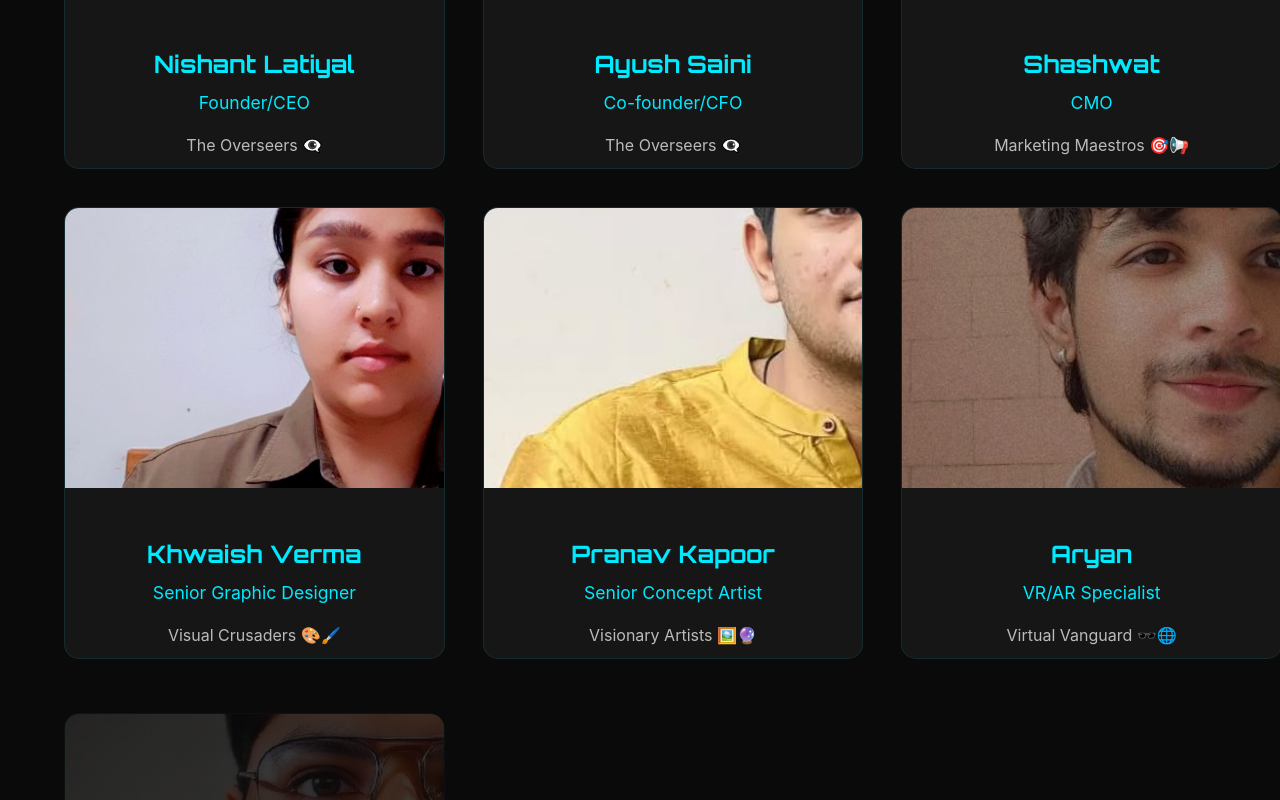
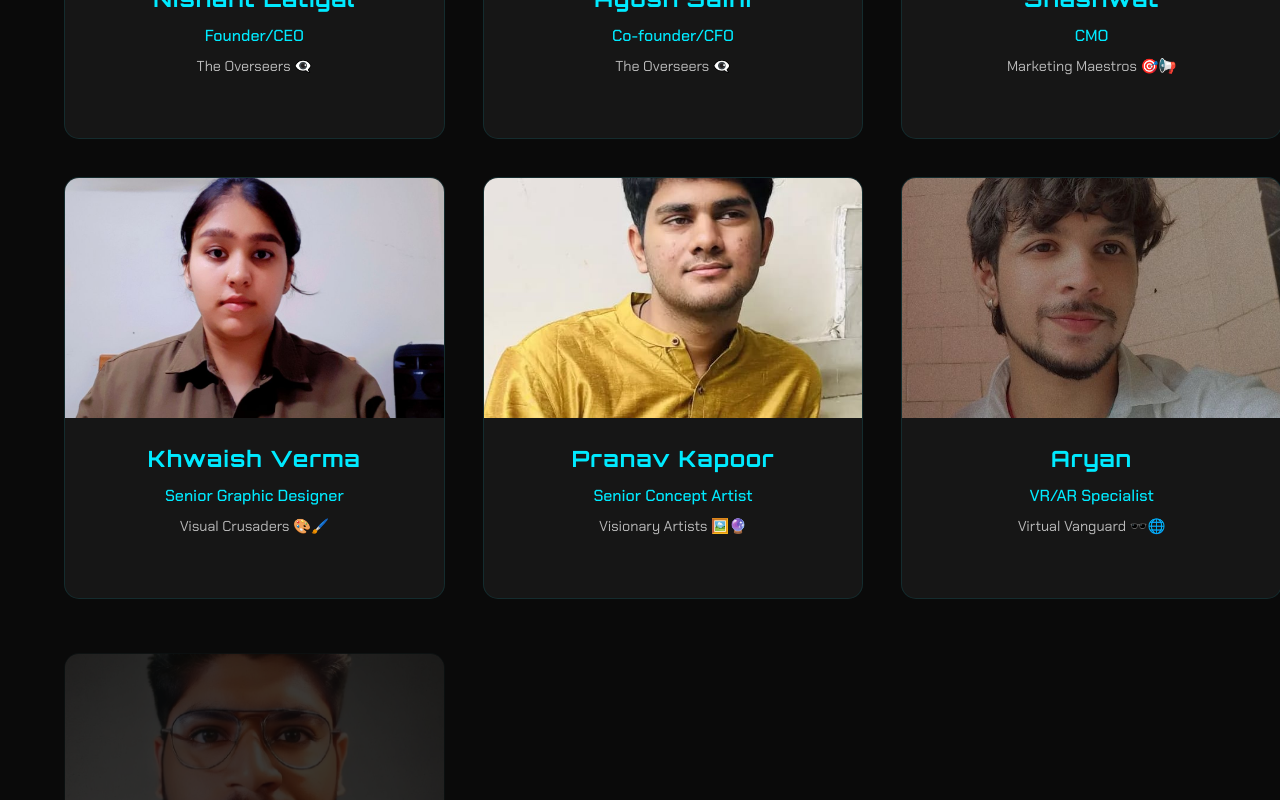
Before and after one commit to Lowdata/iceshard, a React (Vite) app: page /team in a window 1280 px wide. Shown: the part 1000-1800 px from the top of the page. Built offline with nearby package versions, Linux system fonts and the light colour scheme.

Commit message:
add icons and content

```diff
--- a/package.json
+++ b/package.json
@@ -12,6 +12,7 @@
   "dependencies": {
     "react": "^18.3.1",
     "react-dom": "^18.3.1",
+    "react-icons": "^5.4.0",
     "react-router-dom": "^7.1.5"
   },
   "devDependencies": {
--- a/src/Pages/Team.jsx
+++ b/src/Pages/Team.jsx
@@ -1,4 +1,5 @@
 import { useState, useEffect } from 'react';
+import { FaLinkedinIn, FaTwitter, FaGithub, FaInstagram } from 'react-icons/fa';
 import "../css/Team.css";
 
 const Team = () => {
@@ -53,7 +54,7 @@ const Team = () => {
       role: "Senior Graphic Designer",
       faction: "Visual Crusaders 🎨🖌️",
       description:
-        "Creator of worlds. Khwaish wields pixels and palettes like weapons. Her designs don’t just catch the eye—they seize the soul. She crafts visuals so compelling they leave competitors trembling. Beauty with an edge.",
+        "Creator of worlds. Khwaish wields pixels and palettes like weapons. Her designs don't just catch the eye—they seize the soul. She crafts visuals so compelling they leave competitors trembling. Beauty with an edge.",
       img: "img/Team/khwaish.jpg",
       social: {
         linkedin: "#",
@@ -66,7 +67,7 @@ const Team = () => {
       role: "Senior Concept Artist",
       faction: "Visionary Artists 🖼️🔮",
       description:
-        "Dream-weaver. Architect of imagination. Pranav bends reality to his will, bringing to life realms so immersive they blur the line between fiction and existence. His art doesn’t just inspire—it dominates the mind.",
+        "Dream-weaver. Architect of imagination. Pranav bends reality to his will, bringing to life realms so immersive they blur the line between fiction and existence. His art doesn't just inspire—it dominates the mind.",
       img: "img/Team/pranav.jpg",
       social: {
         linkedin: "#",
@@ -79,7 +80,7 @@ const Team = () => {
       role: "VR/AR Specialist",
       faction: "Virtual Vanguard 🕶️🌐",
       description:
-        "Pioneer of the unreal. Aryan engineers experiences that defy physics and logic. He is the gatekeeper to alternate realities, where the impossible becomes inevitable. He doesn’t follow trends—he creates them.",
+        "Pioneer of the unreal. Aryan engineers experiences that defy physics and logic. He is the gatekeeper to alternate realities, where the impossible becomes inevitable. He doesn't follow trends—he creates them.",
       img: "img/Team/aryan.jpg",
       social: {
         linkedin: "#",
@@ -92,7 +93,7 @@ const Team = () => {
       role: "Full-Stack Developer",
       faction: "Code Warriors 💻⚔️",
       description:
-        "Architect of digital dominance. Ayush’s code is more than syntax—it’s the framework of conquest. Fast, unbreakable, and scalable, his systems give IceShard the edge to stay ahead, crushing lag and competition alike.",
+        "Architect of digital dominance. Ayush's code is more than syntax—it's the framework of conquest. Fast, unbreakable, and scalable, his systems give IceShard the edge to stay ahead, crushing lag and competition alike.",
       img: "img/Team/Ayush_1.jpg",
       social: {
         linkedin: "#",
@@ -115,6 +116,31 @@ const Team = () => {
     }
   ];
 
+
+  const renderSocialIcons = (social) => (
+    <div className="social-links">
+      {social.linkedin && (
+        <a href={social.linkedin} className="social-icon" target="_blank" rel="noopener noreferrer">
+          <FaLinkedinIn />
+        </a>
+      )}
+      {social.twitter && (
+        <a href={social.twitter} className="social-icon" target="_blank" rel="noopener noreferrer">
+          <FaTwitter />
+        </a>
+      )}
+      {social.github && (
+        <a href={social.github} className="social-icon" target="_blank" rel="noopener noreferrer">
+          <FaGithub />
+        </a>
+      )}
+      {social.instagram && (
+        <a href={social.instagram} className="social-icon" target="_blank" rel="noopener noreferrer">
+          <FaInstagram />
+        </a>
+      )}
+    </div>
+  );
 
   return (
     <div className={`team-container ${isVisible ? 'visible' : ''}`}>
@@ -164,17 +190,7 @@ const Team = () => {
                 <div className="card-back">
                   <div className="back-content">
                     <p className="description">{member.description}</p>
-                    <div className="social-links">
-                      <a href={member.social.twitter} className="social-icon">
-                        <i className="fab fa-twitter"></i>
-                      </a>
-                      <a href={member.social.linkedin} className="social-icon">
-                        <i className="fab fa-linkedin"></i>
-                      </a>
-                      <a href={member.social.github} className="social-icon">
-                        <i className="fab fa-github"></i>
-                      </a>
-                    </div>
+                    {renderSocialIcons(member.social)}
                   </div>
                 </div>
               </div>
--- a/src/css/Team.css
+++ b/src/css/Team.css
@@ -104,7 +104,7 @@
 
 .team-card {
   perspective: 1000px;
-  height: 450px;
+  height: 420px;
   opacity: 0;
   transform: translateY(20px);
   animation: card-appear 0.5s forwards;
@@ -149,14 +149,49 @@
   justify-content: center;
 }
 
+.card-back .back-content {
+  padding: 2rem;
+  text-align: center;
+  display: flex;
+  flex-direction: column;
+  justify-content: space-between;
+  height: 100%;
+}
+
+.description {
+  color: var(--text);
+  font-size: 0.95rem;
+  line-height: 1.6;
+  margin-bottom: 1.5rem;
+  font-family: var(--font-text);
+  max-height: 70%;
+  overflow-y: auto;
+  padding-right: 0.5rem;
+}
+
+/* Custom scrollbar for description */
+.description::-webkit-scrollbar {
+  width: 4px;
+}
+
+.description::-webkit-scrollbar-track {
+  background: rgba(0, 234, 255, 0.1);
+  border-radius: 2px;
+}
+
+.description::-webkit-scrollbar-thumb {
+  background: var(--primary);
+  border-radius: 2px;
+}
+
 .member-image {
   position: relative;
-  height: 280px;
+  height: 240px;
   overflow: hidden;
 }
 
 .member-image img {
-  width: 180%;
+  width: 100%;
   height: 100%;
   object-fit: cover;
   transition: transform 0.3s ease;
@@ -170,56 +205,74 @@
   height: 100%;
   background: linear-gradient(
     to bottom,
-    transparent,
-    rgba(0, 0, 0, 0.8)
+    transparent 0%,
+    rgba(0, 0, 0, 0.4) 50%,
+    rgba(0, 0, 0, 0.8) 100%
   );
 }
 
 .member-info {
   padding: 1.5rem;
   text-align: center;
+  display: flex;
+  flex-direction: column;
+  gap: 0.5rem;
 }
 
 .member-info h3 {
   font-family: var(--font-cyber);
-  font-size: 1.5rem;
+  font-size: 1.4rem;
   color: var(--primary);
-  margin-bottom: 0.5rem;
+  margin: 0;
+  letter-spacing: 1px;
 }
 
 .member-info .role {
   color: var(--primary);
-  font-size: 1.1rem;
-  margin: 0.5rem 0;
+  font-size: 1rem;
+  margin: 0;
+  font-family: var(--font-text);
+  font-weight: 500;
 }
 
 .member-info .faction {
   color: var(--text-secondary);
-  font-size: 1rem;
+  font-size: 0.9rem;
+  margin: 0;
+  font-family: var(--font-text);
 }
 
 .social-links {
   display: flex;
-  gap: 1.5rem;
+  justify-content: center;
+  gap: 1rem;
+  margin-top: auto;
 }
 
 .social-icon {
-  width: 50px;
-  height: 50px;
+  width: 40px;
+  height: 40px;
   border-radius: 50%;
   background: rgba(0, 234, 255, 0.1);
   display: flex;
   align-items: center;
   justify-content: center;
   color: var(--primary);
-  font-size: 1.5rem;
+  font-size: 1.2rem;
   transition: all 0.3s ease;
+  border: 1px solid rgba(0, 234, 255, 0.3);
 }
 
 .social-icon:hover {
   background: var(--primary);
   color: var(--background);
   transform: translateY(-5px);
+  box-shadow: 0 5px 15px rgba(0, 234, 255, 0.3);
+}
+
+/* Add hover effect for front image */
+.team-card:hover .member-image img {
+  transform: scale(1.1);
 }
 
 /* Join Section */
@@ -312,7 +365,7 @@
   }
 
   .team-card {
-    height: 400px;
+    height: 380px;
   }
 
   .hero-stats {
@@ -323,4 +376,22 @@
   .stat-number {
     font-size: 2rem;
   }
+
+  .member-image {
+    height: 220px;
+  }
+
+  .member-info h3 {
+    font-size: 1.3rem;
+  }
+
+  .description {
+    font-size: 0.9rem;
+  }
+
+  .social-icon {
+    width: 35px;
+    height: 35px;
+    font-size: 1rem;
+  }
 }
```
Also changed, not shown: 1 other file (tests, documents, lock files or other folders).
